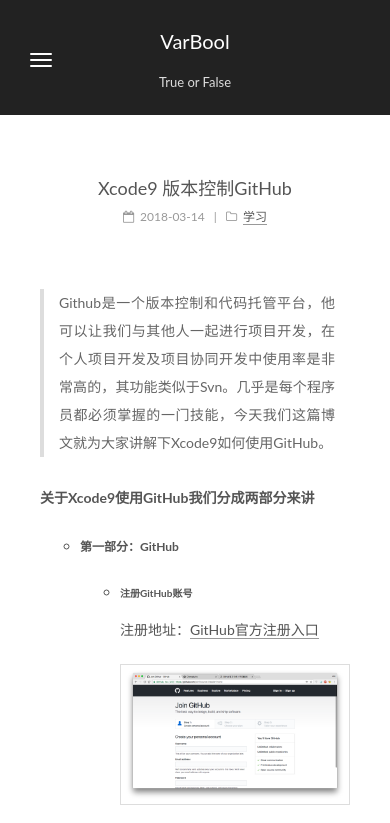
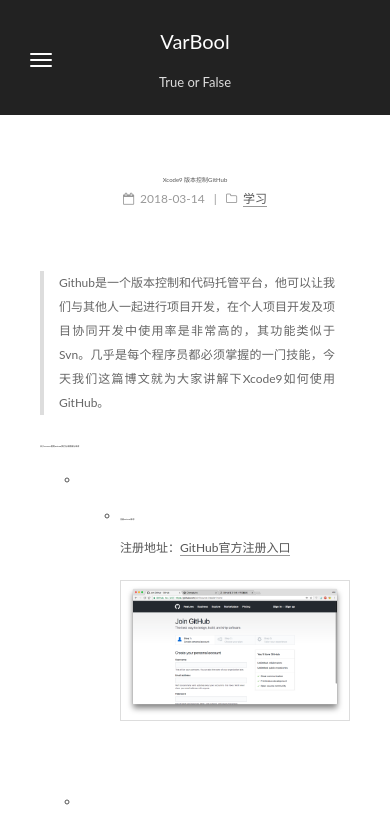
Before and after one commit to varbool/hexo.github.io, a plain HTML site: page 2018/03/14/Xcode9 版本控制GitHub/index.html in a window 390 px wide. Shown: the top 823 px of the page. Drawn offline with Linux system fonts and the light colour scheme.

Commit message:
Site updated: 2019-02-02 14:47:51

```diff
--- a/css/main.css
+++ b/css/main.css
@@ -186,7 +186,7 @@ th {
 body {
   position: relative;
   font-family: 'Lato', "PingFang SC", "Microsoft YaHei", sans-serif;
-  font-size: 14px;
+  font-size: 12px;
   line-height: 2;
   color: #555;
   background: #f5f7f9;
@@ -203,7 +203,7 @@ body {
 }
 @media (min-width: 1600px) {
   body {
-    font-size: 16px;
+    font-size: 14px;
   }
 }
 h1,
@@ -226,51 +226,51 @@ h6 {
   margin: 20px 0 15px;
 }
 h1 {
-  font-size: 22px;
+  font-size: 10px;
 }
 @media (max-width: 767px) {
   h1 {
-    font-size: 18px;
+    font-size: 6px;
   }
 }
 h2 {
-  font-size: 20px;
+  font-size: 8px;
 }
 @media (max-width: 767px) {
   h2 {
-    font-size: 16px;
+    font-size: 4px;
   }
 }
 h3 {
-  font-size: 18px;
+  font-size: 6px;
 }
 @media (max-width: 767px) {
   h3 {
-    font-size: 14px;
+    font-size: 2px;
   }
 }
 h4 {
-  font-size: 16px;
+  font-size: 4px;
 }
 @media (max-width: 767px) {
   h4 {
-    font-size: 12px;
+    font-size: 0px;
   }
 }
 h5 {
-  font-size: 14px;
+  font-size: 2px;
 }
 @media (max-width: 767px) {
   h5 {
-    font-size: 10px;
+    font-size: -2px;
   }
 }
 h6 {
-  font-size: 12px;
+  font-size: 0px;
 }
 @media (max-width: 767px) {
   h6 {
-    font-size: 8px;
+    font-size: -4px;
   }
 }
 p {
@@ -1238,7 +1238,7 @@ pre .javascript .function {
 .post-body .figure .caption {
   margin: -20px auto 15px;
   text-align: center;
-  font-size: 14px;
+  font-size: 12px;
   color: #999;
   font-weight: bold;
   line-height: 1;
@@ -1823,7 +1823,7 @@ pre .javascript .function {
   width: 4px;
   height: 4px;
   border-radius: 50%;
-  background: #7fecff;
+  background: #e2cfff;
 }
 .links-of-blogroll {
   font-size: 13px;
```
